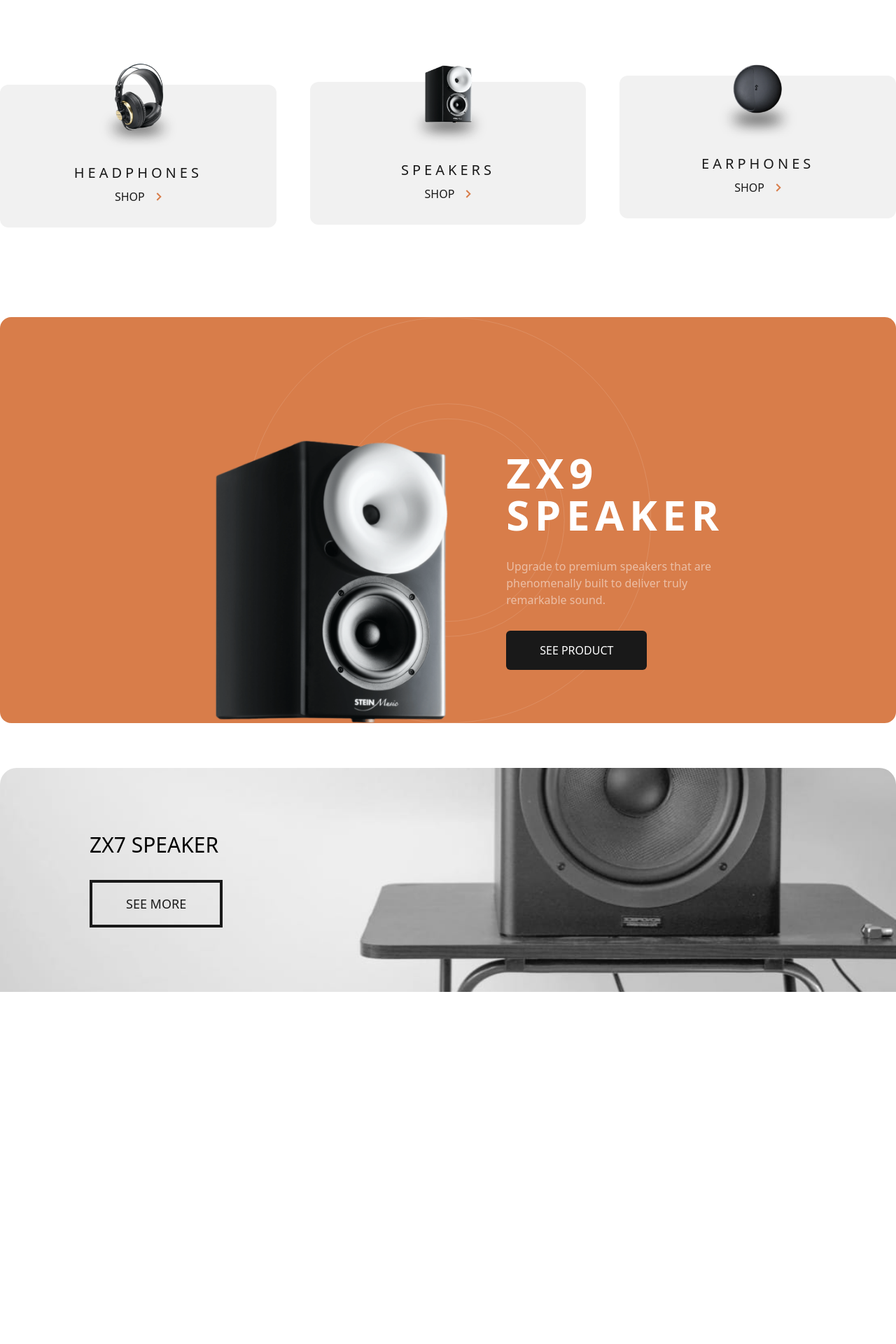
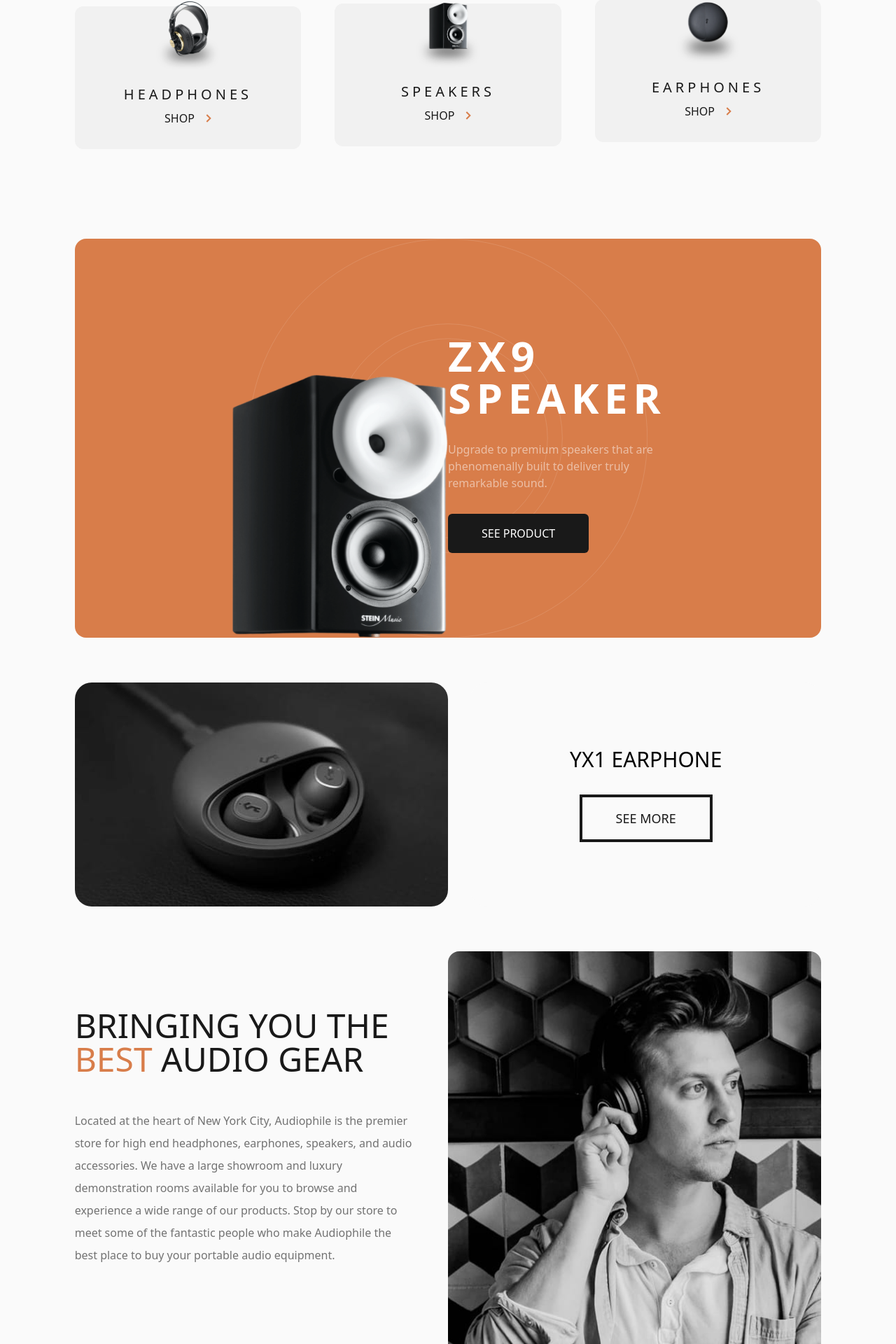
Before and after one commit to zillur-rgb/Audiophile, a React (Create React App) app: page / in a window 1280 px wide. Shown: the part 854-2774 px from the top of the page at 70% size. Before the commit the page ends 2271 px from the top, so only its background shows below. Built offline with nearby package versions, Linux system fonts and the light colour scheme.

Commit message:
Categories Homepage

```diff
--- a/src/Components/Banner/Banner.jsx
+++ b/src/Components/Banner/Banner.jsx
@@ -2,7 +2,8 @@
 
 const Banner = () => {
   return (
-    <div className="bg-hero-mobile md:bg-hero-desktop sm:bg-hero-tablet h-full bg-cover bg-center bg-no-repeat w-full">
+    <div className="bg-black w-screen h-700">
+      <div className="bg-hero-mobile md:bg-hero-desktop sm:bg-hero-tablet h-700 bg-cover bg-center bg-no-repeat w-5/6 lg:max-w-7xl container mx-auto">
         <Navbar />
         <div className=" bg-divider h-px container mx-auto"></div>
         <div className="texts container h-full mx-auto flex flex-col items-center md:items-start justify-center">
@@ -11,14 +12,15 @@
             XX99 MARK II HEADPHONES
           </h1>
           <p className="text-text w-2/3 md:w-1/3 mb-4 leading-8 m:text-center">
-          Experience natural, lifelike audio and exceptional build quality made
-          for the passionate music enthusiast.
+            Experience natural, lifelike audio and exceptional build quality
+            made for the passionate music enthusiast.
           </p>
           <button className="uppercase font-medium px-12 py-4 bg-orange text-white hover:bg-orange-light">
             see products
           </button>
         </div>
       </div>
+    </div>
   );
 };
 
--- /dev/null
+++ b/src/Components/BestGear/BestGear.jsx
@@ -0,0 +1,28 @@
+import BestGearImg from "../../assets/images/shared/desktop/image-best-gear.jpg";
+
+const BestGear = () => {
+  return (
+    <div className="container w-5/6 lg:max-w-7xl mx-auto lg:flex items-center gap-12">
+      <div className="texts w-full lg:w-1/2 md:text-left text-center">
+        <h1 className="text-black text-5xl tracking-normalWide font-medium">
+          BRINGING YOU THE <span className="text-orange">BEST</span> AUDIO GEAR
+        </h1>
+        <p className="text-black opacity-60 my-12 font-light leading-8">
+          Located at the heart of New York City, Audiophile is the premier store
+          for high end headphones, earphones, speakers, and audio accessories.
+          We have a large showroom and luxury demonstration rooms available for
+          you to browse and experience a wide range of our products. Stop by our
+          store to meet some of the fantastic people who make Audiophile the
+          best place to buy your portable audio equipment.
+        </p>
+      </div>
+      <img
+        src={BestGearImg}
+        alt="BestGearImg"
+        className="w-full lg:w-1/2 rounded-2xl"
+      />
+    </div>
+  );
+};
+
+export default BestGear;
--- a/src/Components/Category/Category.jsx
+++ b/src/Components/Category/Category.jsx
@@ -21,12 +21,12 @@
     },
   ];
   return (
-    <div className="container mx-auto relative grid grid-cols-1 sm:grid-cols-3 gap-12">
+    <div className="container w-5/6 lg:max-w-7xl mx-auto relative grid grid-cols-1 md:grid-cols-3 gap-12">
       {category.map((cat, idx) => (
         <Link key={idx} to={`/${cat.name}`}>
           <div className="text-center flex justify-center flex-col items-center group cursor-pointer sm:mt-36 mt-28 sm:w-full w-4/5 container mx-auto">
-            <img src={cat.url} alt="productPic" className="w-1/3 " />
-            <div className="bg-gray rounded-xl pt-28 pb-8 w-full -m-24 -z-10">
+            <img src={cat.url} alt="productPic" className="w-1/3 z-10" />
+            <div className="bg-gray rounded-xl pt-28 pb-8 w-full -m-24 ">
               <p className="uppercase text-xl font-medium tracking-wider text-black">
                 {cat.name}
               </p>
--- a/src/Components/Navbar/Navbar.jsx
+++ b/src/Components/Navbar/Navbar.jsx
@@ -32,7 +32,7 @@
 
   return (
     <div>
-      <div className="container py-8 flex items-center mx-auto justify-between">
+      <div className="py-8 flex items-center container mx-auto justify-between">
         <div className="logo">
           <h1 className="text-white font-black text-3xl">audiophile</h1>
         </div>
--- a/src/Components/SpeakerHome/SpeakerHome.jsx
+++ b/src/Components/SpeakerHome/SpeakerHome.jsx
@@ -3,18 +3,18 @@
 
 const SpeakerHome = () => {
   return (
-    <div className="bg-orange mt-56 container mx-auto rounded-2xl px-8 lg:px-56 pt-44 bg-speaker-home bg-no-repeat bg-contain bg-center flex flex-col lg:flex-row items-start justify-between">
+    <div className="bg-orange mt-56 container w-5/6 lg:max-w-7xl mx-auto rounded-2xl px-8 lg:px-56 h-full xl:h-500 bg-speaker-home bg-no-repeat bg-contain bg-center flex flex-col lg:flex-row items-center lg:items-end lg:justify-between justify-center">
       <img
         src={speakerImg}
-        className="w-3/4 mx-auto lg:w-2/5"
+        className="w-5/6 sm:w-3/5 lg:w-2/4"
         alt="SpeakerImg"
       />
 
-      <div className="texts w-4/5 md:w-2/5 mt-0 md:mt-4 mx-auto lg:mx-0 text-center lg:text-left">
-        <h1 className="text-center lg:text-justify text-3xl sm:text-6xl uppercase font-semibold  text-white tracking-wide ">
+      <div className="self-center texts w-4/5 md:w-3/5 mt-0 md:mt-4 mx-auto lg:mx-0 text-center lg:text-left">
+        <h1 className="text-center lg:text-justify text-3xl lg:text-6xl uppercase font-semibold  text-white tracking-wide ">
           zx9 speaker
         </h1>
-        <p className="text-text my-8">
+        <p className="text-text my-2 lg:my-8">
           Upgrade to premium speakers that are phenomenally built to deliver
           truly remarkable sound.
         </p>
--- a/src/Components/SpeakerZX7/SpeakerZX7.jsx
+++ b/src/Components/SpeakerZX7/SpeakerZX7.jsx
@@ -2,7 +2,7 @@
 
 const SpeakerZX7 = () => {
   return (
-    <div className="my-16 rounded-t-3xl bg-zx7-mobile md:bg-zx7 bg-left bg-no-repeat bg-cover h-80 container mx-auto flex flex-col justify-center">
+    <div className="my-16 rounded-t-3xl bg-zx7-mobile md:bg-zx7 bg-center bg-no-repeat bg-contain h-80 container max-w-7xl mx-auto flex flex-col justify-center items-center">
       <div className="texts w-full md:w-1/5 ml-32">
         <h1 className="text-3xl uppercase font-medium mb-8">zx7 speaker</h1>
         <button className="uppercase border-4 py-4 px-12 border-black text-black hover:bg-black hover:text-white text-lg font-medium whitespace-nowrap">
--- /dev/null
+++ b/src/Components/YX1Earphones/YX1Earphones.jsx
@@ -0,0 +1,20 @@
+import yx1 from "../../assets/images/home/desktop/image-earphones-yx1.jpg";
+const YX1Earphones = () => {
+  return (
+    <div className="container w-5/6 lg:max-w-7xl mx-auto flex items-center my-16 gap-8 md:flex-row flex-col">
+      <img
+        src={yx1}
+        className="w-full object-cover h-80 md:w-1/2 rounded-3xl"
+        alt="earphone"
+      />
+      <div className="texts w-full h-80 md:w-1/2 bg-bg rounded-3xl text-center flex flex-col items-center justify-center">
+        <h1 className="text-3xl uppercase font-medium mb-8">yx1 earphone</h1>
+        <button className="uppercase border-4 py-4 px-12 border-black text-black hover:bg-black hover:text-white text-lg font-medium whitespace-nowrap">
+          see more
+        </button>
+      </div>
+    </div>
+  );
+};
+
+export default YX1Earphones;
--- a/src/pages/Home.js
+++ b/src/pages/Home.js
@@ -1,16 +1,20 @@
 import React from "react";
 import Banner from "../Components/Banner/Banner";
+import BestGear from "../Components/BestGear/BestGear";
 import Category from "../Components/Category/Category";
 import SpeakerHome from "../Components/SpeakerHome/SpeakerHome";
 import SpeakerZX7 from "../Components/SpeakerZX7/SpeakerZX7";
+import YX1Earphones from "../Components/YX1Earphones/YX1Earphones";
 
 const Home = () => {
   return (
-    <div className="h-screen">
+    <div>
       <Banner />
       <Category />
       <SpeakerHome />
-      <SpeakerZX7 />
+      {/* <SpeakerZX7 /> */}
+      <YX1Earphones />
+      <BestGear />
     </div>
   );
 };
--- a/tailwind.config.js
+++ b/tailwind.config.js
@@ -5,6 +5,10 @@
       lineHeight: {
         "extra-loose": "2.5",
         12: "3rem",
+      },
+      spacing: {
+        36: "155px",
+        20: "20%",
       },
       backgroundImage: {
         "hero-desktop": "url('/src/assets/images/home/desktop/image-hero.jpg')",
@@ -19,6 +23,7 @@
 
       height: {
         500: "570px",
+        700: "700px",
       },
     },
     colors: {
@@ -30,7 +35,7 @@
       white: "#fff",
       black: "#191919",
       text: "rgba(255, 255, 255, 0.5)",
-      divider: "rgba(255, 2555, 255, 0.1)",
+      divider: "rgba(255, 255, 255, 0.1)",
       placeholder: "rgba(0, 0, 0, 0.4)",
       inputBorder: "#cfcfcf",
       inputError: "#cd2c2c",
@@ -44,6 +49,7 @@
       tighter: "-.05em",
       tight: "-.025em",
       normal: "0",
+      normalWide: ".0em",
       wide: ".125em",
       wider: ".25em",
       widest: ".5em",
```
Lines whose indentation alone changed are shown as unchanged.
